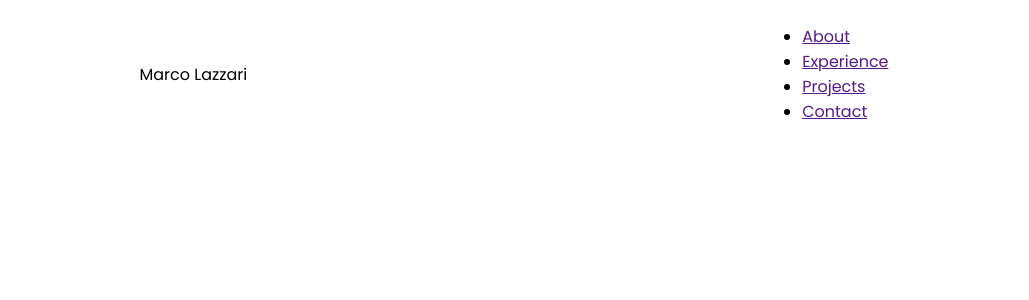
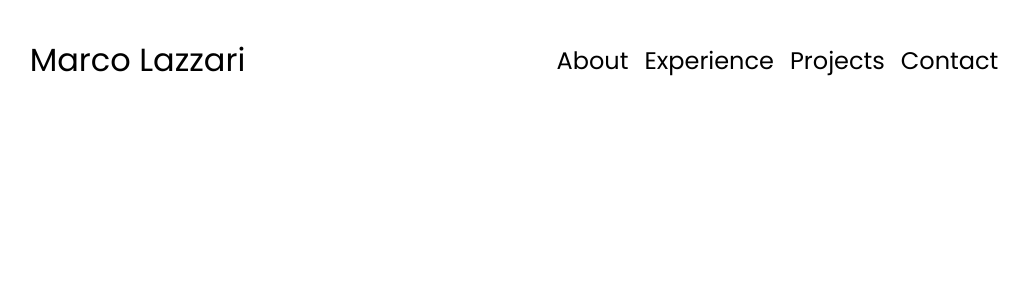
Before and after one commit to MLaz95/portfolio-frontend, a Vue app: page / in a window 1280 px wide. Shown: the top 300 px of the page, without its empty margins (126-1155 px from the left). Built offline with nearby package versions, Linux system fonts and the light colour scheme.

Commit message:
added nav

```diff
--- a/src/components/Nav.vue
+++ b/src/components/Nav.vue
@@ -2,7 +2,7 @@
     <nav>
         <div id="logo">Marco Lazzari</div>
 
-        <ul>
+        <ul class="links">
             <li><a href="">About</a></li>
             <li><a href="">Experience</a></li>
             <li><a href="">Projects</a></li>
@@ -16,5 +16,17 @@
         display: flex;
         justify-content: space-around;
         align-items: center;
+        height: 15vh;
+    }
+
+    #logo{
+        font-size: 2rem;
+    }
+
+    nav .links{
+        list-style: none;
+        display: flex;
+        gap: 1rem;
+        font-size: 1.5rem;
     }
 </style>
--- a/src/style.css
+++ b/src/style.css
@@ -1,5 +1,25 @@
 @import url('https://fonts.googleapis.com/css2?family=Poppins:wght@300;400;500;600&display=swap');
+
+*{
+  box-sizing: border-box;
+  margin: 0;
+  padding: 0;
+}
 
 body{
   font-family: 'Poppins', sans-serif;
 }
+
+a{
+  color: black;
+  text-decoration: none;
+  text-decoration-color: white;
+  transition: all 0.3s ease;
+}
+
+a:hover{
+  color: gray;
+  text-decoration: underline;
+  text-underline-offset: 1rem;
+  text-decoration-color: gray;
+}
```
